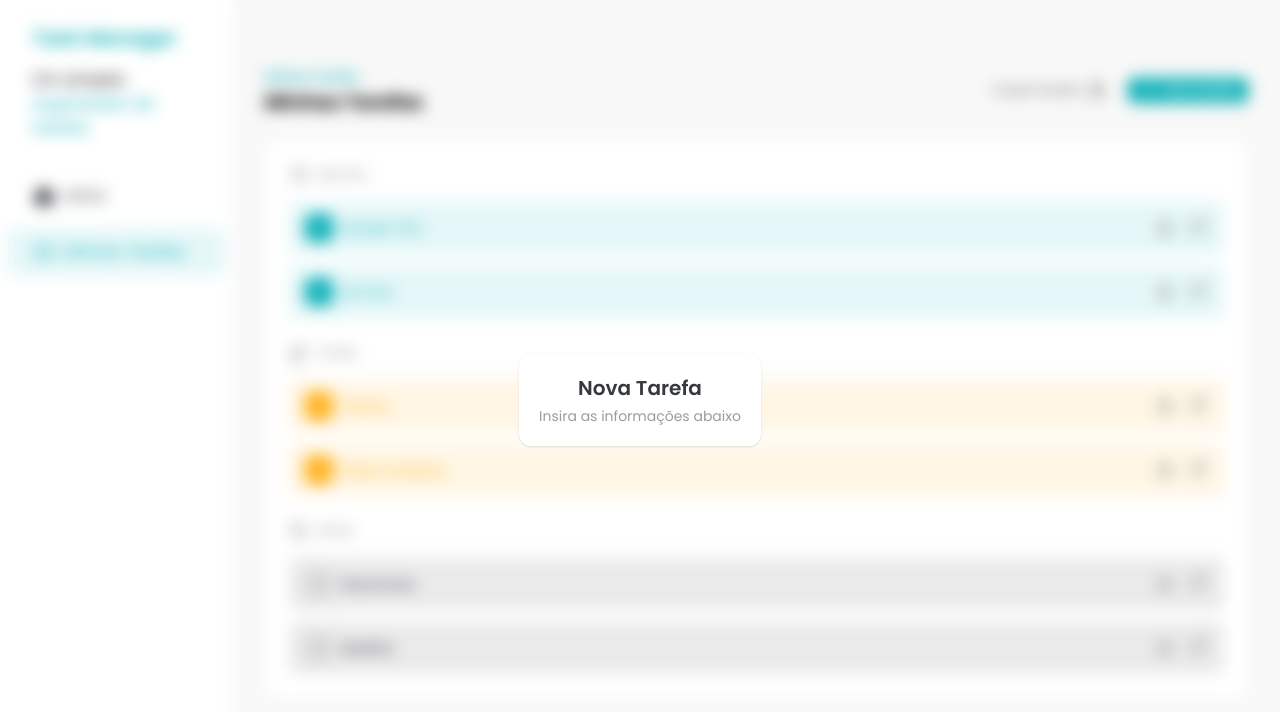
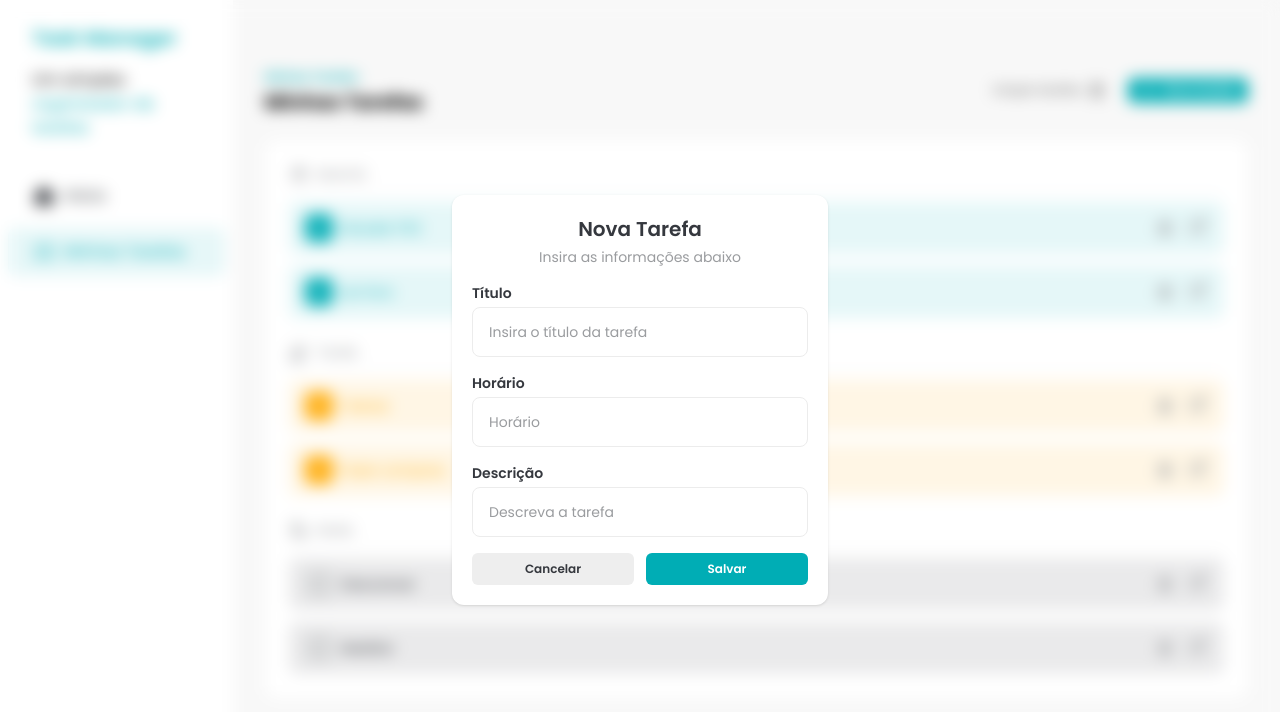
Before and after one commit to thi7silva/TaskManager, a React (Vite) app: page / in a window 1280 px wide. Both pictures are taken after a click on the button "Nova tarefa". Shown: the top 712 px of the page. Built offline with nearby package versions, Linux system fonts and the light colour scheme.

Commit message:
feat: ensure AddTaskDialog can be closed

```diff
--- a/src/components/AddTaskDialog.jsx
+++ b/src/components/AddTaskDialog.jsx
@@ -1,15 +1,45 @@
 import { createPortal } from 'react-dom';
 
-const AddTaskDialog = ({ isOpen }) => {
+import Button from './Button';
+import Input from './Input';
+
+const AddTaskDialog = ({ isOpen, handleClose }) => {
   if (!isOpen) return null;
   return createPortal(
     <div className="fixed top-0 bottom-0 left-0 flex h-screen w-screen items-center justify-center backdrop-blur">
       {/* DIALOG */}
       <div className="rounded-xl bg-white p-5 text-center shadow">
         <h2 className="text-xl font-semibold text-[#35383E]">Nova Tarefa</h2>
-        <p className="mt-1 text-sm text-[#9A9C9F]">
+        <p className="mt-1 mb-4 text-sm text-[#9A9C9F]">
           Insira as informações abaixo
         </p>
+
+        <div className="flex w-[336px] flex-col space-y-4">
+          <Input
+            id="title"
+            label="Título"
+            placeholder="Insira o título da tarefa"
+          />
+          <Input id="time" label="Horário" placeholder="Horário" />
+          <Input
+            id="description"
+            label="Descrição"
+            placeholder="Descreva a tarefa"
+          />
+          <div className="flex gap-3">
+            <Button
+              size="large"
+              className="w-full"
+              variant="secondary"
+              onClick={handleClose}
+            >
+              Cancelar
+            </Button>
+            <Button size="large" className="w-full">
+              Salvar
+            </Button>
+          </div>
+        </div>
       </div>
     </div>,
     document.body
--- a/src/components/Tasks.jsx
+++ b/src/components/Tasks.jsx
@@ -70,7 +70,10 @@
             <AddIcon />
             Nova tarefa
           </Button>
-          <AddTaskDialog isOpen={addTaskDialogIsOpen} />
+          <AddTaskDialog
+            isOpen={addTaskDialogIsOpen}
+            handleClose={() => setAddTaskDialogIsOpen(false)}
+          />
         </div>
       </div>
 
```
